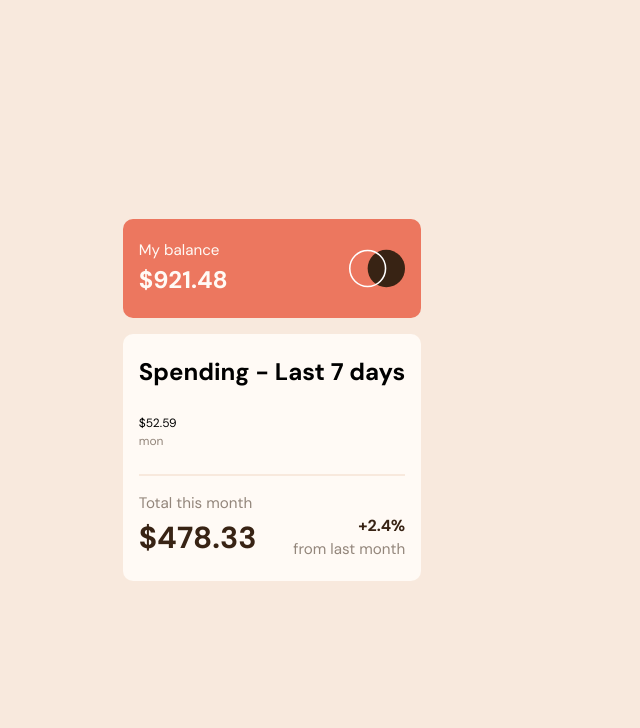
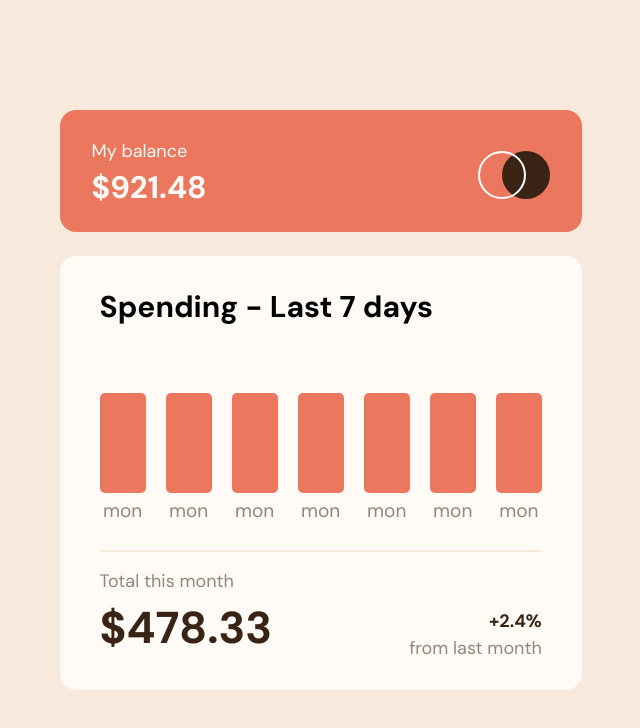
Before and after one commit to johnnysedh3lllo/expenses-chart-component-main, a website built with Vite: page index.html in a window 1280 px wide. Shown: the whole page, without its empty margins (368-1008 px from the left). Built offline with nearby package versions, Linux system fonts and the light colour scheme.

Commit message:
completed the desktop view

```diff
--- a/index.html
+++ b/index.html
@@ -21,7 +21,7 @@
   <title>Frontend Mentor | Expenses chart component</title>
 </head>
 
-<body>
+<body class="body">
   <article class="chart">
 
     <!-- CHART HEADER -->
@@ -47,6 +47,36 @@
 
       <!-- BAR CHART -->
       <div class="chart__bar-chart">
+        <div class="chart__bar-chart__bar">
+          <span class="chart__bar-chart__bar__value">$52.59</span>
+          <div class="chart__bar-chart__bar__rect"></div>
+          <p class="chart__bar-chart__bar__date">mon</p>
+        </div>
+        <div class="chart__bar-chart__bar">
+          <span class="chart__bar-chart__bar__value">$52.59</span>
+          <div class="chart__bar-chart__bar__rect"></div>
+          <p class="chart__bar-chart__bar__date">mon</p>
+        </div>
+        <div class="chart__bar-chart__bar">
+          <span class="chart__bar-chart__bar__value">$52.59</span>
+          <div class="chart__bar-chart__bar__rect"></div>
+          <p class="chart__bar-chart__bar__date">mon</p>
+        </div>
+        <div class="chart__bar-chart__bar">
+          <span class="chart__bar-chart__bar__value">$52.59</span>
+          <div class="chart__bar-chart__bar__rect"></div>
+          <p class="chart__bar-chart__bar__date">mon</p>
+        </div>
+        <div class="chart__bar-chart__bar">
+          <span class="chart__bar-chart__bar__value">$52.59</span>
+          <div class="chart__bar-chart__bar__rect"></div>
+          <p class="chart__bar-chart__bar__date">mon</p>
+        </div>
+        <div class="chart__bar-chart__bar">
+          <span class="chart__bar-chart__bar__value">$52.59</span>
+          <div class="chart__bar-chart__bar__rect"></div>
+          <p class="chart__bar-chart__bar__date">mon</p>
+        </div>
         <div class="chart__bar-chart__bar">
           <span class="chart__bar-chart__bar__value">$52.59</span>
           <div class="chart__bar-chart__bar__rect"></div>
--- a/src/scss/base/_base.scss
+++ b/src/scss/base/_base.scss
@@ -1,4 +1,4 @@
-body {
+.body {
   font-family: $ff-primary;
   padding: 1rem;
   background-color: $clr-cream;
@@ -6,9 +6,24 @@ body {
   place-items: center;
 }
 
+.logo {
+  inline-size: 3.75rem;
+}
+
+.container {
+  border-radius: 1rem;
+  padding: 1.25rem;
+}
+
+.text-align--end {
+  text-align: end;
+  align-self: end;
+}
+
 .chart {
   display: grid;
   gap: 1rem;
+  inline-size: min(100%, 425px);
   &__header {
     background-color: $clr-soft-red;
     display: flex;
@@ -23,27 +38,58 @@ body {
     &__title {
       color: $clr-medium-brown;
       font-weight: $fw-400;
-      font-size: 0.95rem;
+      font-size: clamp(0.95rem, 0.84rem + 0.47vw, $fs-primary);
     }
     &__value {
+      font-size: clamp(0.95rem, 0.84rem + 0.47vw, $fs-primary);
       color: $clr-dark-brown;
       font-weight: $fw-700;
+      &--large {
+        font-size: clamp(1.5rem, 1.32rem + 0.78vw, 2rem);
+      }
       &--xl {
-        font-size: 1.9rem;
-      }
-      &--large {
-        font-size: 1.5rem;
+        font-size: clamp(1.9rem, 1.53rem + 1.57vw, 2.9rem);
       }
     }
   }
 
   &__bar-chart {
-    padding-block: 1.5rem;
+    padding-block: 4rem 1.5rem;
+    display: flex;
+    justify-content: space-between;
+    gap: 0.5rem;
     &__bar {
-      font-size: 0.75rem;
-      // &__value {
-      //     font-size: 0.75rem;
-      // }
+      font-size: clamp(0.75rem, 0.57rem + 0.78vw, 1.25rem);
+      display: grid;
+      gap: 0.25rem;
+      text-align: center;
+      justify-items: center;
+      position: relative;
+      &__value {
+        background-color: $clr-dark-brown;
+        color: $clr-very-pale-orange;
+        padding: 0.4rem 0.5rem;
+        border-radius: 6px;
+        position: absolute;
+        inset-block-start: -47px;
+        opacity: 0;
+        z-index: -2;
+        transition: opacity 0.125s;
+      }
+
+      &:hover &__value {
+        display: initial;
+        opacity: 1;
+        z-index: 1;
+      }
+
+      &__rect {
+        inline-size: clamp(2rem, 1.63rem + 1.56vw, 3rem);
+        background-color: $clr-soft-red;
+        block-size: 50%;
+        height: 100px;
+        border-radius: 5px;
+      }
       &__date {
         color: $clr-medium-brown;
       }
@@ -52,9 +98,9 @@ body {
 
   &__body {
     background-color: $clr-very-pale-orange;
-    // &.container {
-    //   padding-block: 1.25rem;
-    // }
+    &__heading {
+      font-size: clamp(1rem, 0.63rem + 1.56vw, 2rem);
+    }
     &__footer {
       display: flex;
       justify-content: space-between;
@@ -64,16 +110,36 @@ body {
   }
 }
 
-.text-align--end {
-  text-align: end;
-  align-self: end;
+@media (min-width: 769px) {
+  .container {
+    padding: 1.75rem 2.5rem;
+    &.chart__header {
+      padding: 1.75rem 2rem 1.25rem;
+    }
+  }
+
+  .logo {
+    inline-size: 4.5rem;
+  }
+
+  .chart {
+    gap: 1.5rem;
+    &__body {
+      &__heading {
+        text-align: start;
+      }
+    }
+
+    &__bar-chart {
+      gap: 1.25rem;
+      &__bar {
+        gap: 0.25rem;
+        &__rect {
+          inline-size: clamp(2rem, 1.63rem + 1.56vw, 3rem);
+          height: 100px;
+          border-radius: 5px;
+        }
+      }
+    }
+  }
 }
-
-.container {
-  border-radius: 10px;
-  padding: 1.25rem 1rem;
-}
-
-.logo {
-  width: 3.5rem;
-}
```
Also changed, not shown: src/styles/style.css, 1 other file.
